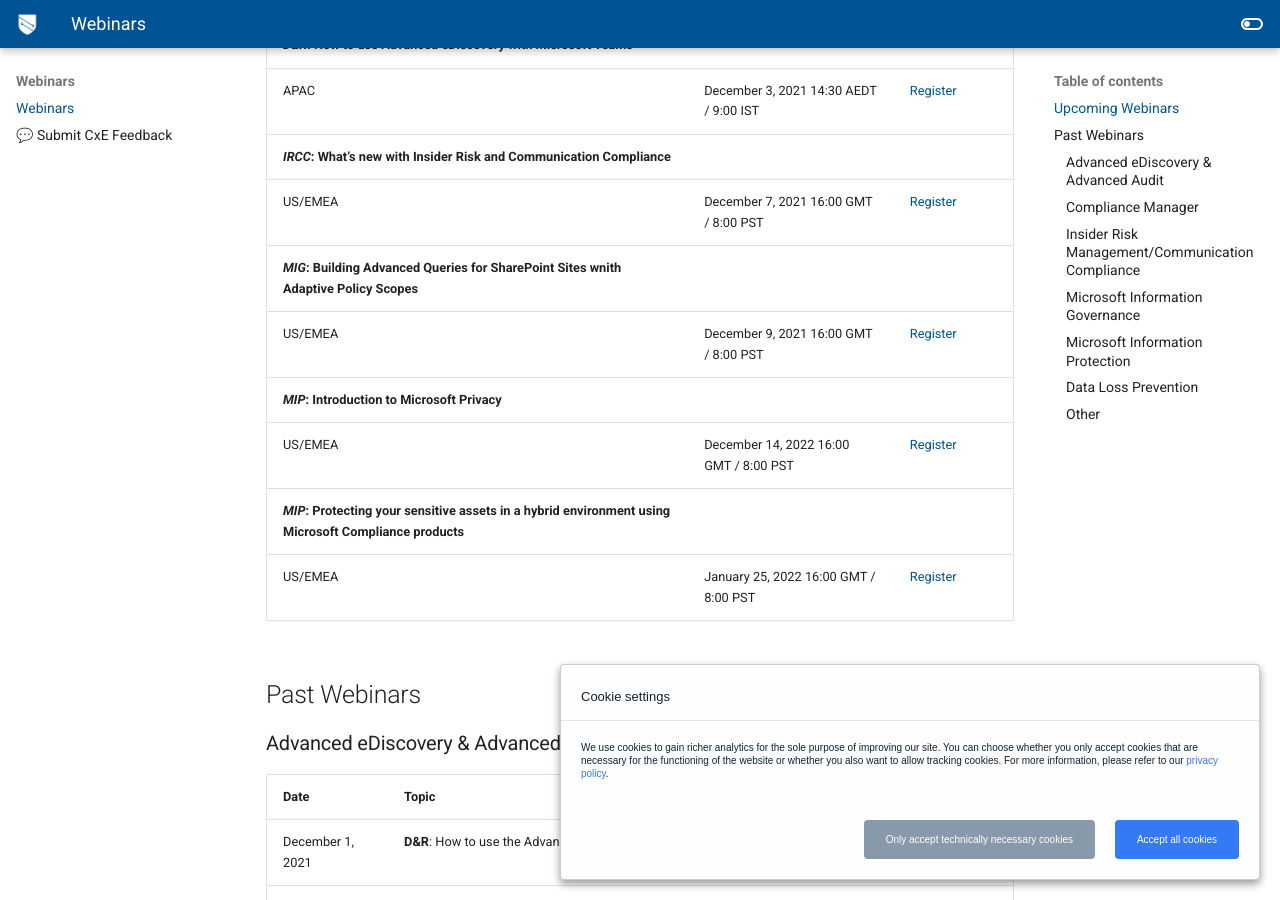
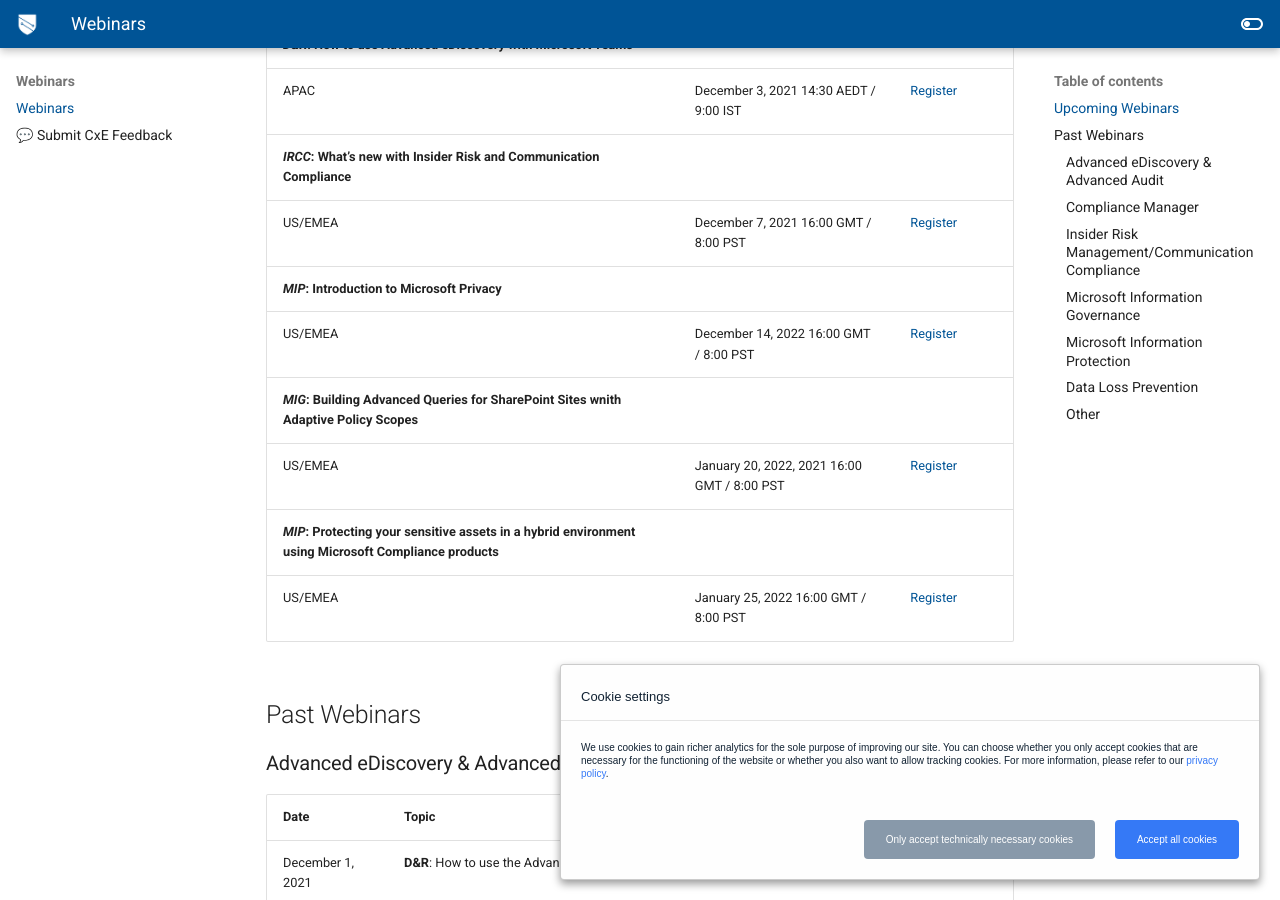
Before and after one commit to microsoft/ComplianceCxE, an MkDocs documentation site: the page built from docs/webinars.md, in a window 1280 px wide and 900 px high, scrolled down 439 px. Built offline with MkDocs 1.6.1 and Material for MkDocs 9.7.7, drawn with Linux system fonts in a browser that asks for light colours; comment, search, counter and statistics services are not loaded.

Commit message:
Update webinars.md

```diff
--- a/docs/webinars.md
+++ b/docs/webinars.md
@@ -16,10 +16,10 @@
 | APAC  | December 3, 2021    14:30 AEDT / 9:00 IST | [Register](https://aka.ms/ediscoverywebinar) |
 |***IRCC*: What’s new with Insider Risk and Communication Compliance** |  |
 | US/EMEA  | December 7, 2021    16:00 GMT / 8:00 PST | [Register](https://mipc.eventbuilder.com/event/52884) |
-***MIG*: Building Advanced Queries for SharePoint Sites wnith Adaptive Policy Scopes** |  |
-| US/EMEA  | December 9, 2021    16:00 GMT / 8:00 PST | [Register](https://mipc.eventbuilder.com/adaptivepolicyscopes) |
 ***MIP*: Introduction to Microsoft Privacy** |  |
 | US/EMEA  | December 14, 2022    16:00 GMT / 8:00 PST | [Register](https://mipc.eventbuilder.com/event/54251) |
+***MIG*: Building Advanced Queries for SharePoint Sites wnith Adaptive Policy Scopes** |  |
+| US/EMEA  | January 20, 2022, 2021    16:00 GMT / 8:00 PST | [Register](https://mipc.eventbuilder.com/adaptivepolicyscopes) |
 ***MIP*: Protecting your sensitive assets in a hybrid environment using Microsoft Compliance products** |  |
 | US/EMEA  | January 25, 2022    16:00 GMT / 8:00 PST | [Register](https://mipc.eventbuilder.com/event/53704) |
 
```
